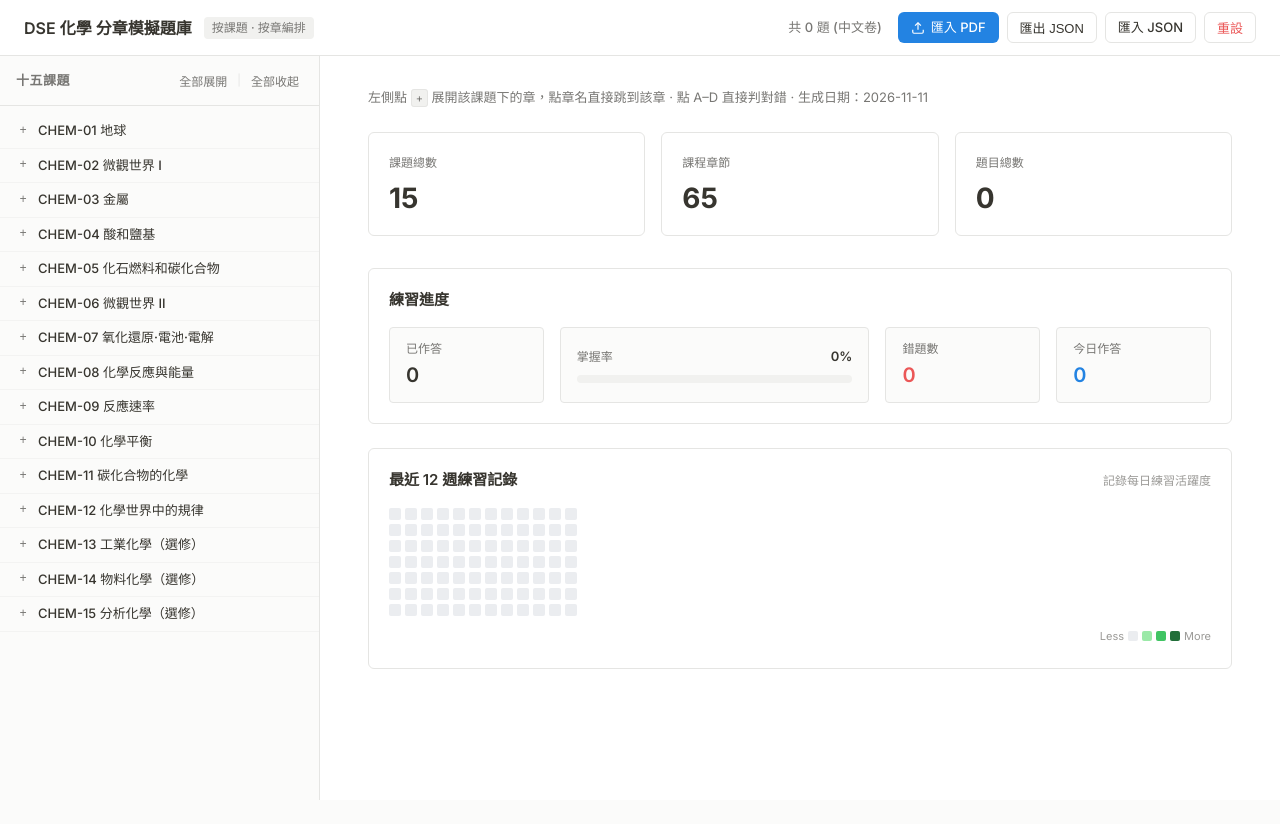
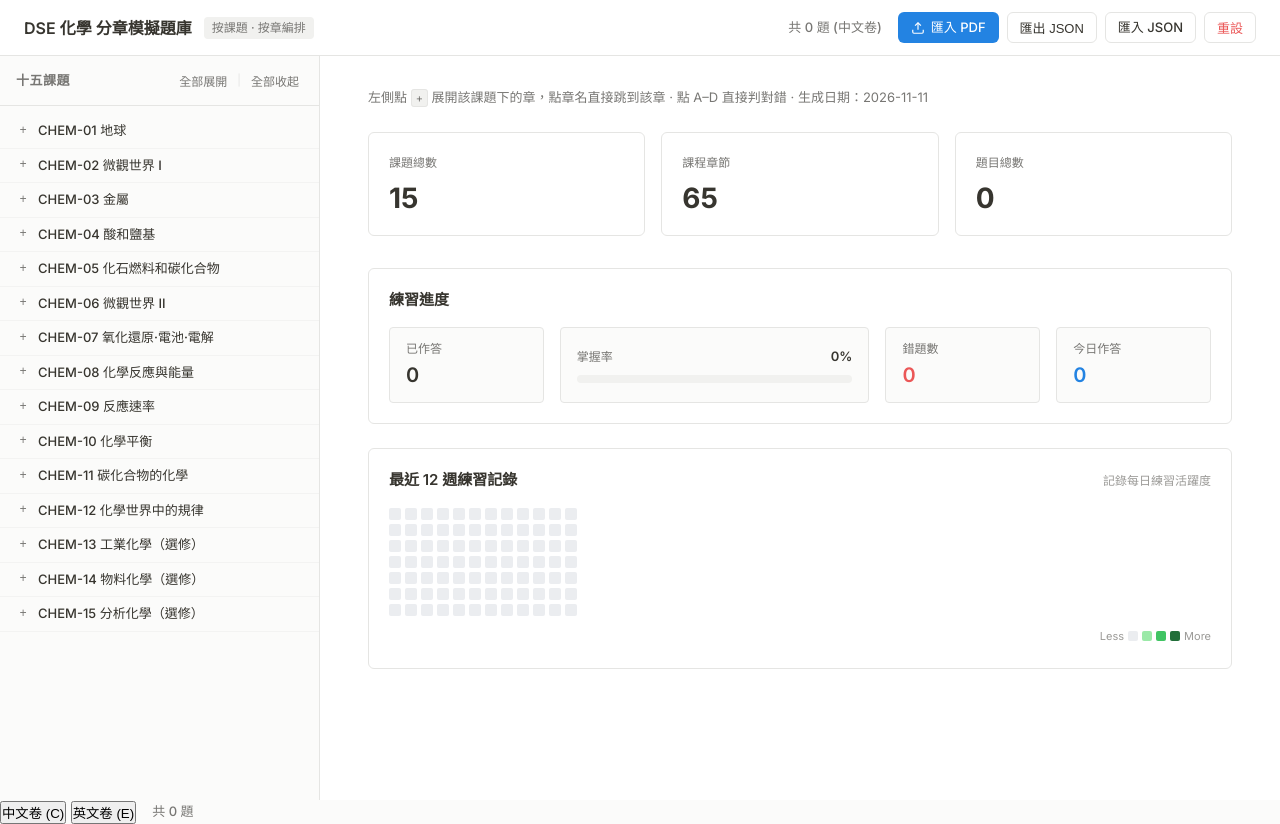
Before and after one commit to Wesley67123a/chem, a plain HTML site: page index.html in a window 1280 px wide. Before the commit the page ends 800 px from the top, so only its background shows below. Drawn offline with nearby package versions, Linux system fonts and the light colour scheme; a script that the page names is missing.

Commit message:
Add language switch buttons and question count display

```diff
--- a/index.html
+++ b/index.html
@@ -178,3 +178,10 @@
   <script src="app.js"></script>
 </body>
 </html>
+    <div class="nav-right">
+      <div class="lang-switch-wrap">
+        <button id="langBtnC" class="lang-btn active" data-lang="c">中文卷 (C)</button>
+        <button id="langBtnE" class="lang-btn" data-lang="e">英文卷 (E)</button>
+      </div>
+      <span class="question-count" id="totalQuestionsCount">共 0 題</span>
+    </div>
```
